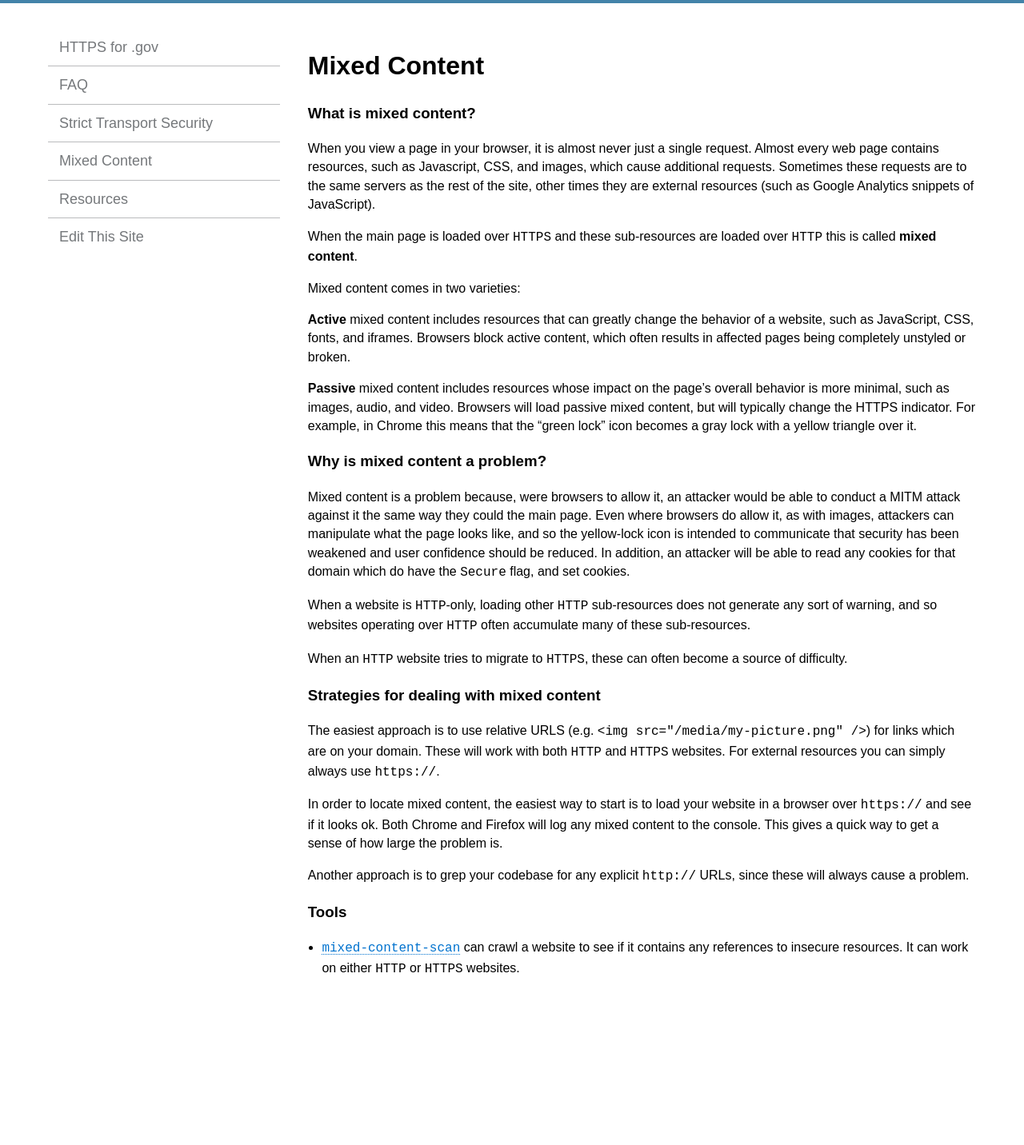
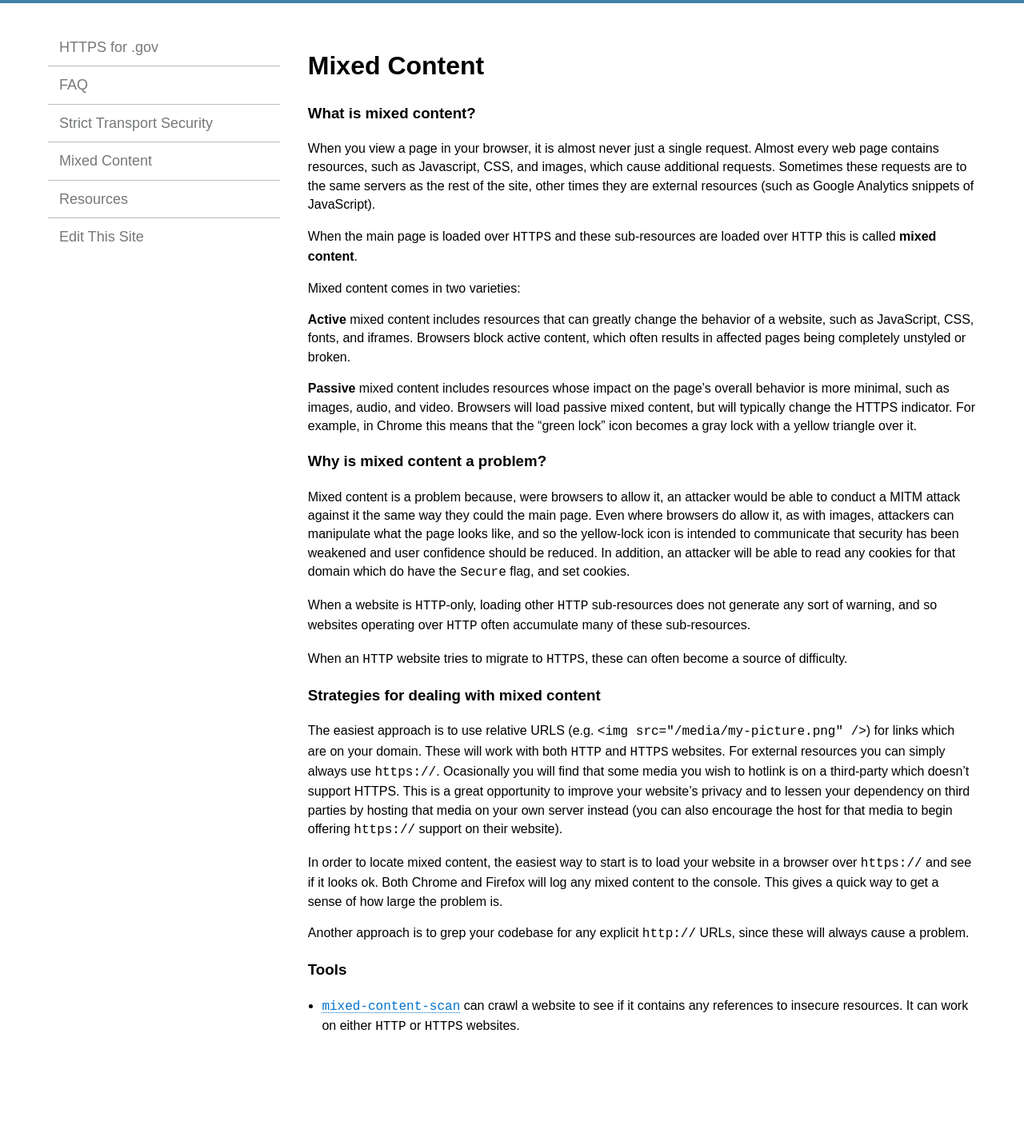
Before and after one commit to GSA/https, a Jekyll site: the page built from pages/mixed-content.md, in a window 1280 px wide. Shown: the whole page at 80% size. Built offline with Jekyll 4.4.1, drawn with Linux system fonts in a browser that asks for light colours; Markdown is read by kramdown in place of the engine named in the settings; before the commit the page ends 1360 px from its top, so only the background shows below that.

Commit message:
Added some words on hotlinking to sites with no https

```diff
--- a/pages/mixed-content.md
+++ b/pages/mixed-content.md
@@ -26,7 +26,7 @@ When an `HTTP` website tries to migrate to `HTTPS`, these can often become a sou
 
 ### Strategies for dealing with mixed content
 
-The easiest approach is to use relative URLS (e.g. `<img src="/media/my-picture.png" />`) for links which are on your domain. These will work with both `HTTP` and `HTTPS` websites. For external resources you can simply always use `https://`.
+The easiest approach is to use relative URLS (e.g. `<img src="/media/my-picture.png" />`) for links which are on your domain. These will work with both `HTTP` and `HTTPS` websites. For external resources you can simply always use `https://`. Ocasionally you will find that some media you wish to hotlink is on a third-party which doesn't support HTTPS. This is a great opportunity to improve your website's privacy and to lessen your dependency on third parties by hosting that media on your own server instead (you can also encourage the host for that media to begin offering `https://` support on their website).
 
 In order to locate mixed content, the easiest way to start is to load your website in a browser over `https://` and see if it looks ok. Both Chrome and Firefox will log any mixed content to the console. This gives a quick way to get a sense of how large the problem is.
 
```
